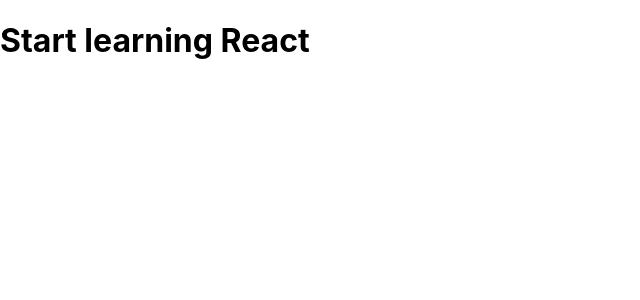
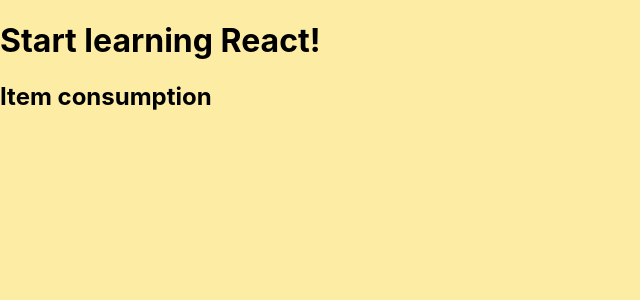
Before and after one commit to IvanBanifatsyeu/react-course-app, a React (Create React App) app: page / in a window 1280 px wide. Shown: the top 300 px of the page, without its empty margins (0-640 px from the left). Built offline with nearby package versions, Linux system fonts and the light colour scheme.

Commit message:
09 creating a component

```diff
--- a/src/App.js
+++ b/src/App.js
@@ -1,9 +1,10 @@
-
+import CostItem from "./components/CostItem";
 
 function App() {
   return (
     <div>
-      <h1>Start learning React</h1>
+      <h1>Start learning React!</h1>
+      <CostItem />
     </div>
   );
 }
--- /dev/null
+++ b/src/components/CostItem.jsx
@@ -0,0 +1,5 @@
+function CostItem() {
+	return <h2>Item consumption</h2>;
+}
+
+export default CostItem;
--- a/src/index.css
+++ b/src/index.css
@@ -1,13 +1,9 @@
 body {
   margin: 0;
+  background-color: rgb(252, 236, 164);
   font-family: -apple-system, BlinkMacSystemFont, 'Segoe UI', 'Roboto', 'Oxygen',
     'Ubuntu', 'Cantarell', 'Fira Sans', 'Droid Sans', 'Helvetica Neue',
     sans-serif;
   -webkit-font-smoothing: antialiased;
   -moz-osx-font-smoothing: grayscale;
 }
-
-code {
-  font-family: source-code-pro, Menlo, Monaco, Consolas, 'Courier New',
-    monospace;
-}
```
